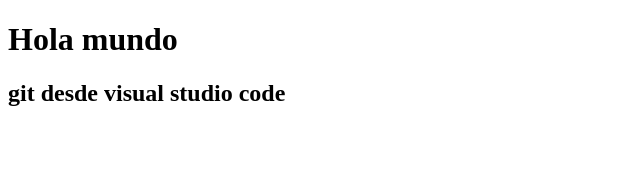
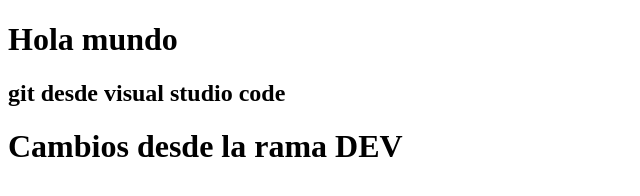
Before and after one commit to CaportilloCinar/clase1, a plain HTML site: page index.html in a window 1280 px wide. Shown: the whole page, without its empty margins (0-640 px from the left). Drawn offline with Linux system fonts and the light colour scheme.

Commit message:
nuevo cambio desde dev

```diff
--- a/index.html
+++ b/index.html
@@ -9,5 +9,7 @@
 <body>
     <h1>Hola mundo</h1>
     <h2>git desde visual studio code</h2>
+
+    <h1>Cambios desde la rama DEV</h1>
 </body>
 </html>
```
